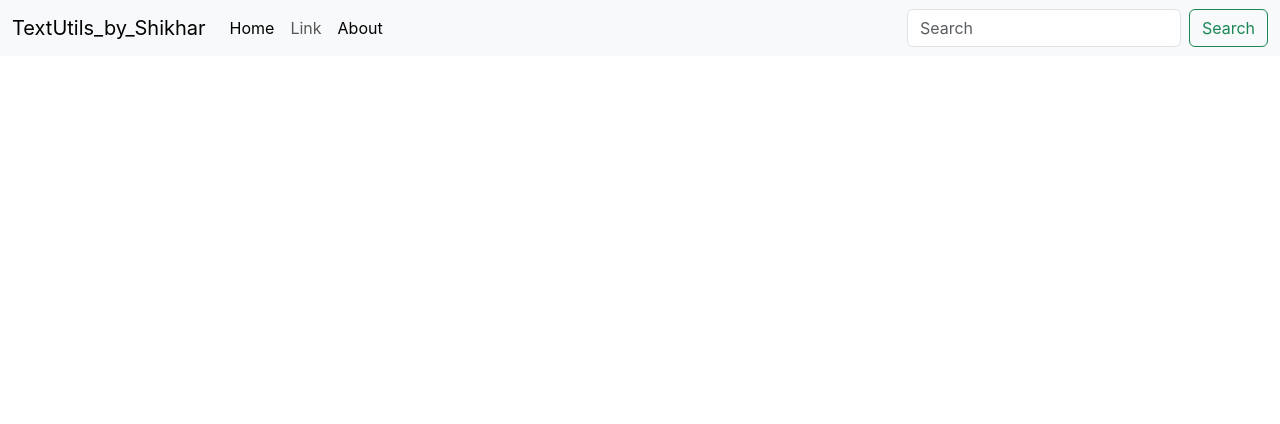
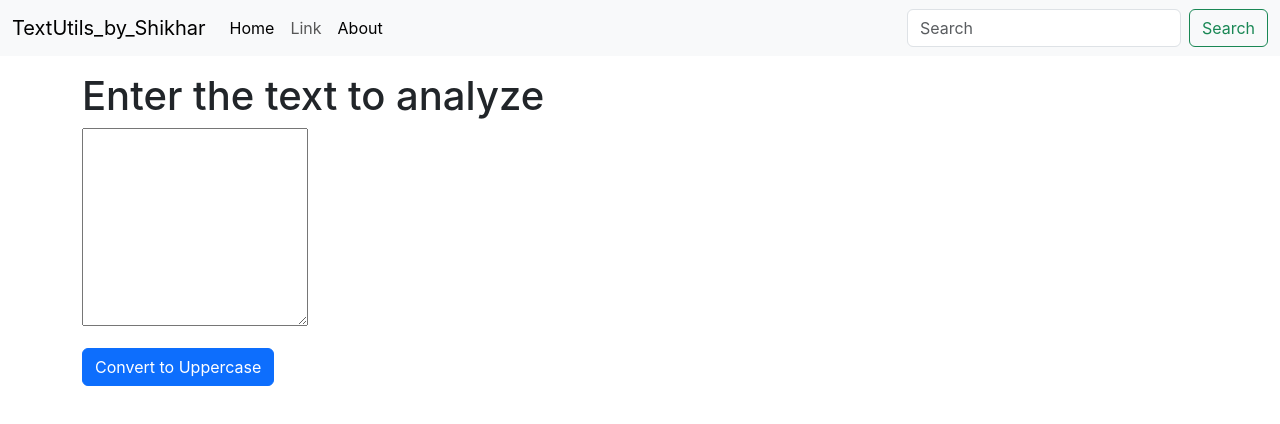
Before and after one commit to shikhar5647/React_Learning, a React (Create React App) app in the folder text_utils/: page / in a window 1280 px wide. Shown: the top 424 px of the page. Built offline with nearby package versions, Linux system fonts and the light colour scheme.

Commit message:
created_textform

```diff
--- a/text_utils/src/App.js
+++ b/text_utils/src/App.js
@@ -1,11 +1,15 @@
 import logo from './logo.svg';
 import './App.css';
 import Navbar from './components/Navbar';
+import TextForm from './components/TextForm';
 
 function App() {
   return (
     <>
       <Navbar title="TextUtils_by_Shikhar"/>
+      <div className="container my-3">
+        <TextForm heading="Enter the text to analyze"/>
+      </div>
     </>
   );
 }
--- /dev/null
+++ b/text_utils/src/components/TextForm.js
@@ -0,0 +1,13 @@
+import React from 'react'
+
+export default function TextForm(props) {
+  return (
+    <div>
+        <h1>{props.heading}</h1>
+        <div className="mb-3">
+            <textarea classname="form-control" id="myBox" rows="8"></textarea>
+        </div>
+        <button className='btn btn-primary'>Convert to Uppercase</button>
+    </div>
+  )
+}
```
